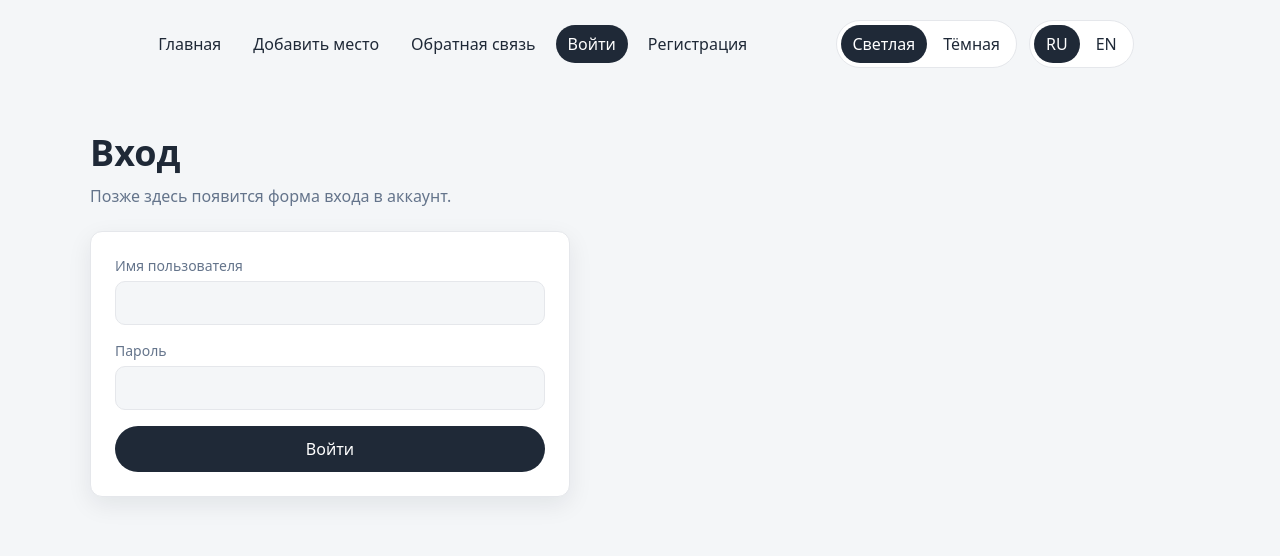
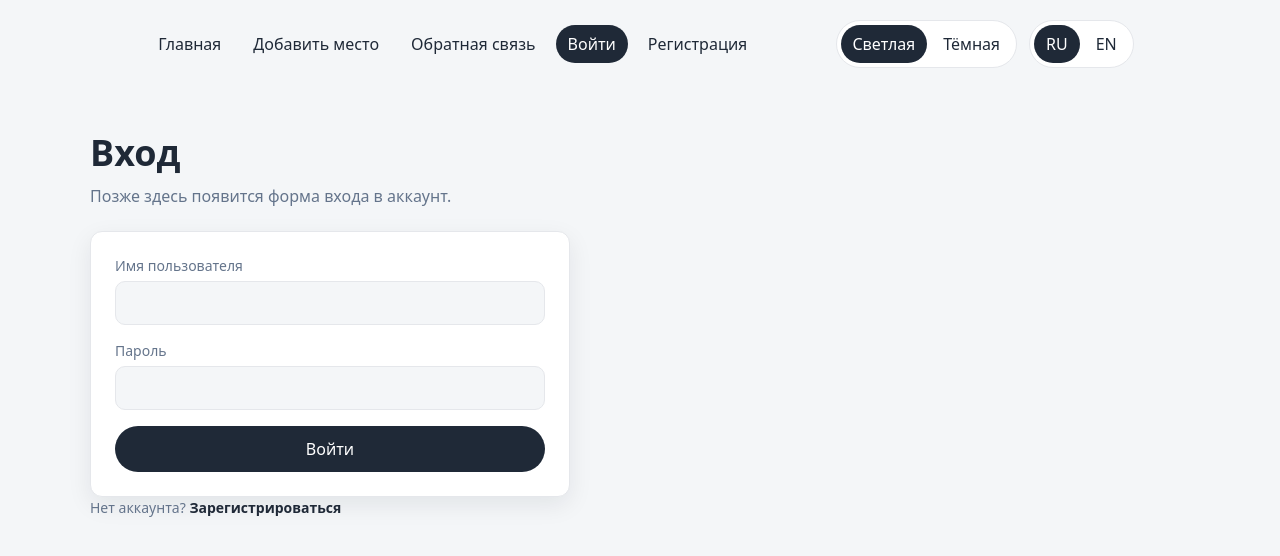
Before and after one commit to avramenkomy/city-map, a React app in the folder frontend/: page /login in a window 1280 px wide. Shown: the top 556 px of the page. Built offline with nearby package versions, Linux system fonts and the light colour scheme; no server answers; the HTML template or start-up script is replaced by a standard one.

Commit message:
feat: preserve-auth-return-path

```diff
--- a/frontend/src/i18n/locales/en.json
+++ b/frontend/src/i18n/locales/en.json
@@ -104,7 +104,9 @@
     "login": "Log in",
     "register": "Register",
     "logout": "Log out",
-    "submitting": "Submitting..."
+    "submitting": "Submitting...",
+    "noAccount": "No account?",
+    "hasAccount": "Already have an account?"
   },
   "feedback": {
     "title": "Feedback",
--- a/frontend/src/i18n/locales/ru.json
+++ b/frontend/src/i18n/locales/ru.json
@@ -104,7 +104,9 @@
     "login": "Войти",
     "register": "Зарегистрироваться",
     "logout": "Выйти",
-    "submitting": "Отправляем..."
+    "submitting": "Отправляем...",
+    "noAccount": "Нет аккаунта?",
+    "hasAccount": "уже есть аккаунт?"
   },
   "feedback": {
     "title": "Обратная связь",
--- a/frontend/src/pages/LoginPage.jsx
+++ b/frontend/src/pages/LoginPage.jsx
@@ -1,5 +1,5 @@
 import { useState } from 'react';
-import { useNavigate, useLocation } from 'react-router-dom';
+import { useNavigate, useLocation, Link } from 'react-router-dom';
 import { useTranslation } from 'react-i18next';
 import { observer } from 'mobx-react-lite';
 
@@ -80,6 +80,13 @@ function LoginPage() {
           { authStore.loading ? t('auth.submitting') : t('auth.login') }
         </button>
       </form>
+
+      <p className="auth-form__hint">
+        {t('auth.noAccount')}{' '}
+        <Link to="/register" state={location.state}>
+          {t('auth.register')}
+        </Link>
+      </p>
     </section>
   )
 }
--- a/frontend/src/pages/RegisterPage.jsx
+++ b/frontend/src/pages/RegisterPage.jsx
@@ -1,5 +1,5 @@
 import { useState } from 'react';
-import { useNavigate, useLocation } from 'react-router-dom';
+import { useNavigate, useLocation, Link } from 'react-router-dom';
 import { useTranslation } from 'react-i18next';
 import { observer } from 'mobx-react-lite';
 
@@ -124,6 +124,12 @@ function RegisterPage() {
           {authStore.loading ? t('auth.submitting') : t('auth.register')}
         </button>
       </form>
+      <p className="auth-form__hint">
+        {t('auth.hasAccount')}{' '}
+        <Link to="/login" state={location.state}>
+          {t('auth.login')}
+        </Link>
+      </p>
     </section>
   )
 }
--- a/frontend/src/styles/main.scss
+++ b/frontend/src/styles/main.scss
@@ -266,6 +266,23 @@
   }
 }
 
+.auth-form__hint {
+  margin: 0;
+  color: var(--color-muted);
+  font-size: 14px;
+  line-height: 1.5;
+
+  a {
+    color: var(--color-primary);
+    font-weight: 600;
+    text-decoration: none;
+
+    &:hover {
+      text-decoration: underline;
+    }
+  }
+}
+
 .auth-page .form-success,
 .form-success {
   margin: 0;
```
